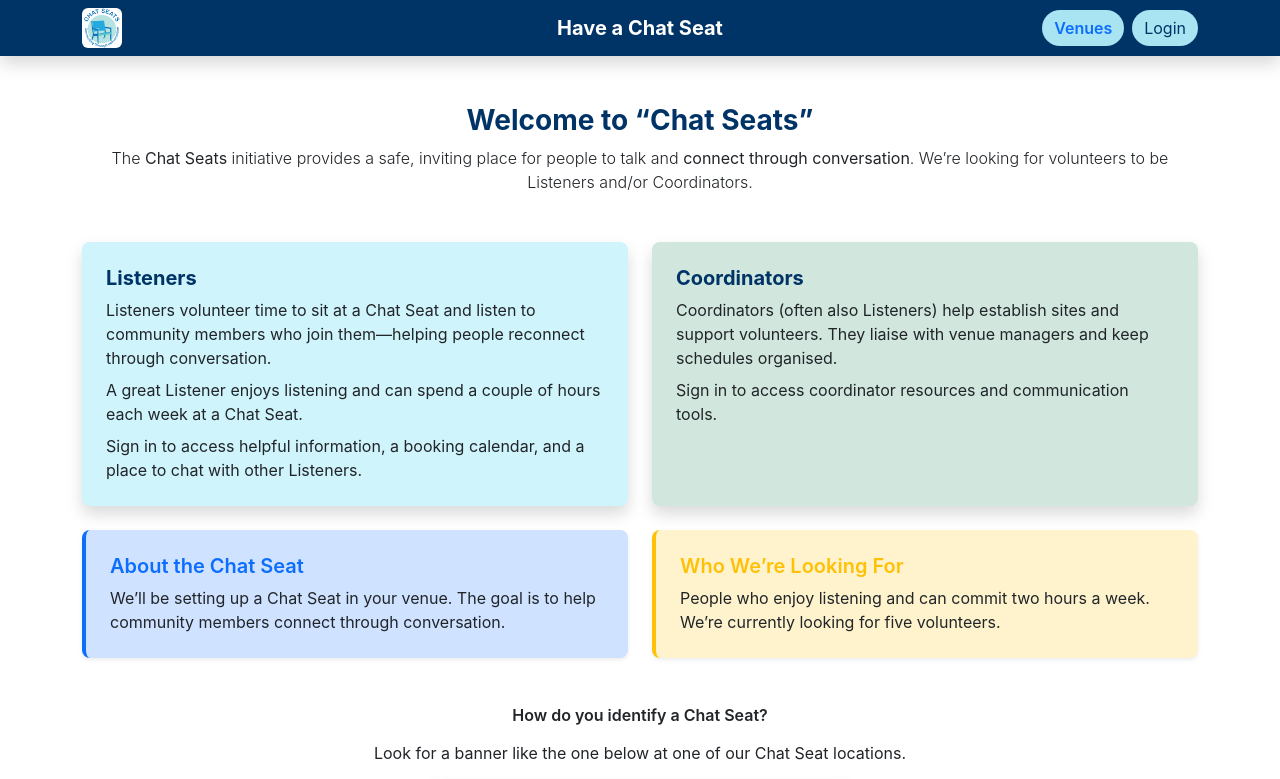
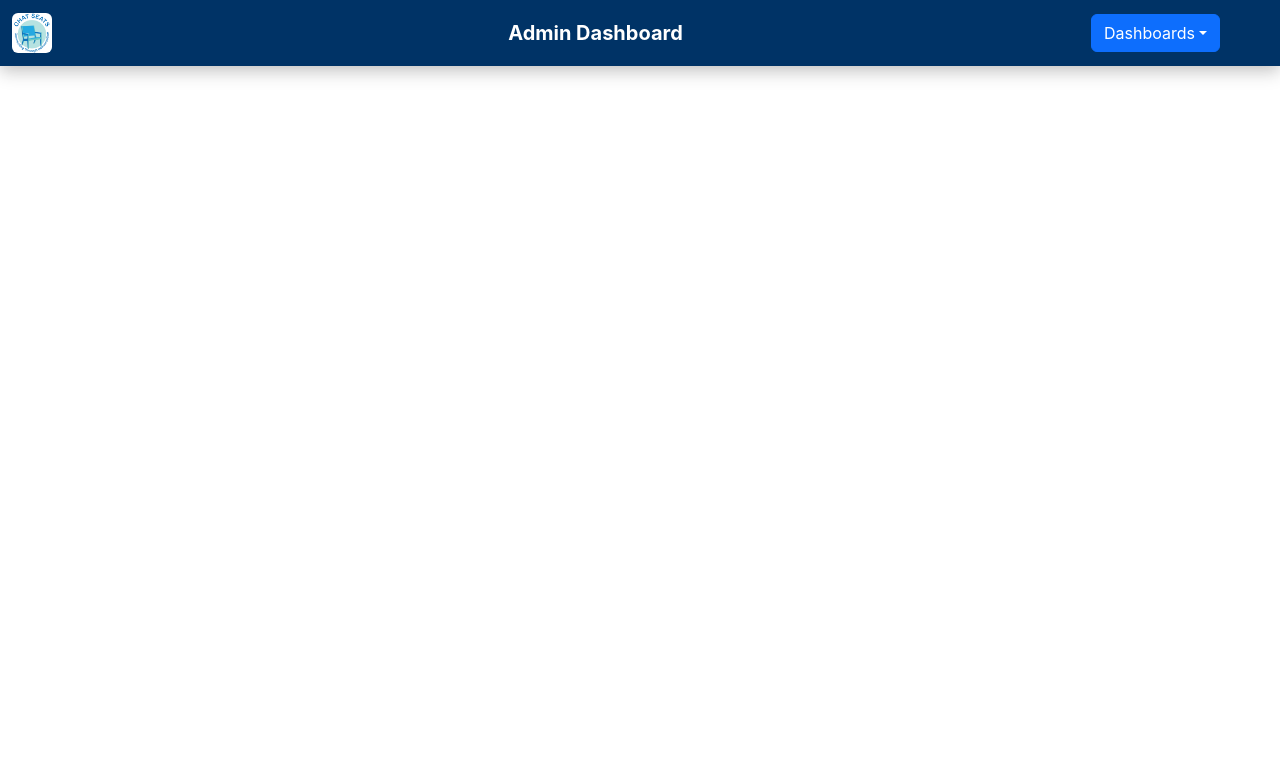
Before and after one commit to zhaqy079/ChatSeat2.0, a React (Create React App) app in the folder ChatSeat2.0/csapp/: page /admindashboard in a window 1280 px wide. Before the commit this address led to /. Shown: the top 779 px of the page. Built offline with nearby package versions, Linux system fonts and the light colour scheme; the HTML template or start-up script is replaced by a standard one.

Commit message:
implemented admin dashboard feature

```diff
--- a/ChatSeat2.0/csapp/src/App.js
+++ b/ChatSeat2.0/csapp/src/App.js
@@ -4,6 +4,8 @@ import { ToastContainer } from "react-toastify";
 import Navbar from "./components/Navbar";
 import Home from "./components/Home";
 import Login from "./components/Login";
+
+import AdminDashboard from "./components/Admin/AdminDashboard";
 //import Venues from "./components/Venues";
 
 /*Placeholder, need one teammate done (I think TO Jordon ^^ cause Callum will do supabase stuff)
@@ -30,6 +32,7 @@ export default function App() {
                 <Route path="/" element={<Home />} />
                 <Route path="/login" element={<Login />} />
                 <Route path="/venues" element={<Venues />} />
+                <Route path="/admindashboard" element={<AdminDashboard />} />
                 <Route path="*" element={<Navigate to="/" replace />} />
             </Routes>
         </Router>
--- /dev/null
+++ b/ChatSeat2.0/csapp/src/components/Admin/AdminDashboard.js
@@ -0,0 +1,8 @@
+import AdminNavbar from "./AdminNavbar";
+
+export default function AdminDashboard() {
+
+    return (
+        <AdminNavbar title="Admin Dashboard" />
+    );
+}
--- /dev/null
+++ b/ChatSeat2.0/csapp/src/components/Admin/AdminNavbar.js
@@ -0,0 +1,84 @@
+import { useState } from 'react';
+import { useNavigate } from 'react-router-dom';
+import logo from "../../assets/Logo.jpg";
+
+
+export default function AdminNavbar({ title = "Admin Dashboard" }) {
+    const [dropdownIsOpen, setDropdownIsOpen] = useState(false);
+    const navigate = useNavigate();
+
+    const handleReloadPageClick = () => {
+        window.location.reload();
+    };
+
+    return (
+        <nav className="navbar navbar-expand-lg navbar-dark bg-primary fixed-top shadow custom-navbar">
+            <div className="container-fluid me-5">
+                <span className="navbar-brand d-flex align-items-center" onClick={handleReloadPageClick}>
+                    <img
+                        src={logo}
+                        alt="Chat Seat Logo"
+                        width="40"
+                        height="40"
+                        className="rounded me-5"
+                    />
+                </span>
+
+                <span className="navbar-brand fw-bold">{title}</span>
+
+                <div className="dropdown">
+                    <button
+                        className="btn btn-primary dropdown-toggle"
+                        type="button"
+                        id="adminDropdown"
+                        data-bs-toggle="dropdown"
+                        aria-expanded={dropdownIsOpen}
+                        onClick={() => setDropdownIsOpen(!dropdownIsOpen)}
+                    >
+                        Dashboards
+                    </button>
+                    {dropdownIsOpen && (
+                        <ul
+                            className="dropdown-menu dropdown-menu-start show"
+                            aria-labelledby="adminDropdown"
+                        >
+                            <li>
+                                <button
+                                    className="dropdown-item"
+                                    onClick={() => {
+                                        // listener dashboard navigation logic here
+                                        setDropdownIsOpen(false);
+                                    }}
+                                >
+                                    Listener Portal
+                                </button>
+                            </li>
+                            <li>
+                                <button
+                                    className="dropdown-item"
+                                    onClick={() => {
+                                        // coordinator dashboard navigation logic here
+                                        setDropdownIsOpen(false);
+                                    }}
+                                >
+                                    Coordinator Portal
+                                </button>
+                            </li>
+                            <li>
+                                <button
+                                    className="dropdown-item"
+                                    onClick={() => {
+                                        navigate("/admindashboard");
+                                        setDropdownIsOpen(false);
+                                    }}
+                                >
+                                    Admin Portal
+                                </button>
+                            </li>
+                        </ul>
+                    )}
+                </div>
+            </div>
+        </nav>
+    );
+}
```
